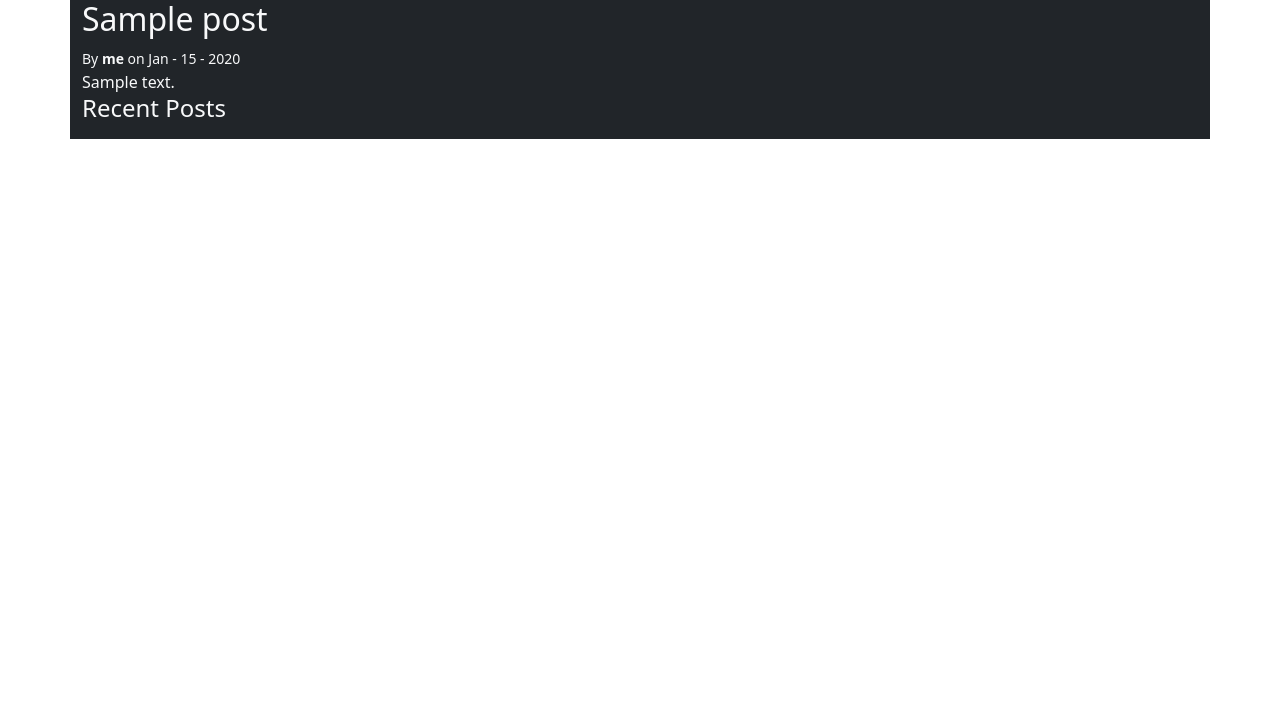
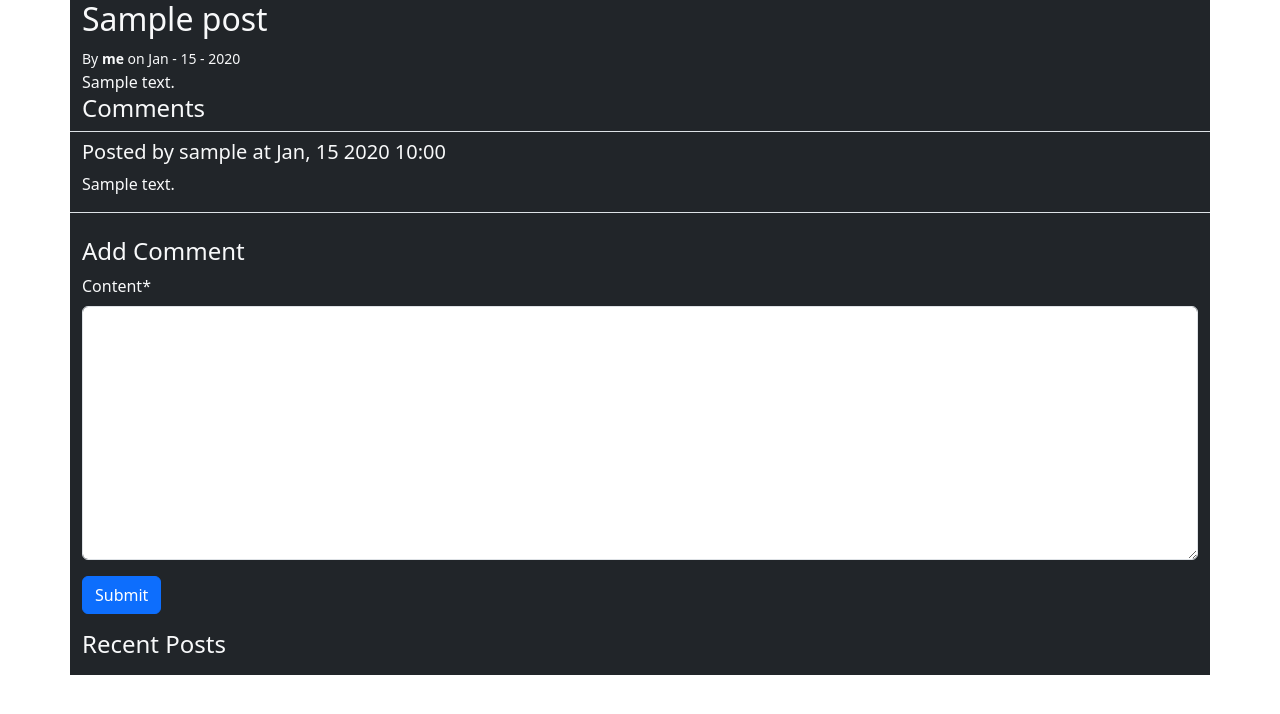
Before and after one commit to JohannQuispe/blango, a Django app: a page that uses templates/blog/post-detail.html in a window 1280 px wide. Shown: the top 714 px of the page. Run offline with Django 5.2, Linux system fonts and the light colour scheme; a user stored in the database is signed in; tables that the repository leaves empty hold one stand-in row (values such as "Sample post"); some libraries are stand-ins or nearby versions.

Commit message:
crispy forms end

```diff
--- a/blango/settings.py
+++ b/blango/settings.py
@@ -38,6 +38,8 @@ INSTALLED_APPS = [
     'django.contrib.messages',
     'django.contrib.staticfiles',
     'blog',
+    'crispy_forms',
+    'crispy_bootstrap5',
 ]
 
 MIDDLEWARE = [
@@ -122,3 +124,7 @@ STATIC_URL = 'static/'
 # https://docs.djangoproject.com/en/5.0/ref/settings/#default-auto-field
 
 DEFAULT_AUTO_FIELD = 'django.db.models.BigAutoField'
+
+
+CRISPY_ALLOWED_TEMPLATE_PACKS = "bootstrap5"
+CRISPY_TEMPLATE_PACK = "bootstrap5"
--- /dev/null
+++ b/blog/forms/forms.py
@@ -0,0 +1,14 @@
+from crispy_forms.layout import Submit
+from crispy_forms.helper import FormHelper
+
+from django import forms
+from blog.models import Comment
+class CommentForm(forms.ModelForm):
+    class Meta:
+        model = Comment
+        fields = ["content"]
+
+    def __init__(self, *args, **kwargs):
+        self.helper = FormHelper()
+        self.helper.add_input(Submit('submit', 'Submit'))
+        super(CommentForm, self).__init__(*args, **kwargs)
--- a/blog/views.py
+++ b/blog/views.py
@@ -1,7 +1,8 @@
 from django.shortcuts import render, get_object_or_404
 from django.utils import timezone
 from blog.models import Post
-
+from django.shortcuts import redirect
+from blog.forms.forms import CommentForm
 
 
 # Create your views here.
@@ -13,4 +14,18 @@ def index(request):
 
 def post_detail(request, slug):
     post = get_object_or_404(Post, slug=slug)
-    return render(request, "blog/post-detail.html", {"post": post})
+    if request.user.is_active:
+        if request.method == "POST":
+            comment_form = CommentForm(request.POST)
+            if comment_form.is_valid():
+                comment = comment_form.save(commit=False)
+                comment.content_object = post
+                comment.creator = request.user
+                comment.save()
+            return redirect(request.path_info)
+        else:
+            comment_form = CommentForm()
+    else:
+        comment_form = None
+    return render(request, "blog/post-detail.html", {"post": post, "comment_form": comment_form}
+)
--- a/requirements.txt
+++ b/requirements.txt
@@ -1,3 +1,5 @@
 asgiref==3.8.1
+crispy-bootstrap5==2024.2
 Django==5.0.6
+django-crispy-forms==2.2
 sqlparse==0.5.0
--- /dev/null
+++ b/templates/blog/post-comments.html
@@ -0,0 +1,32 @@
+{% load blog_extras crispy_forms_tags %}
+<h4>Comments</h4>
+{% for comment in post.comments.all %}
+    {% row "border-top pt-2" %}
+        {% col %}
+            <h5>Posted by {{ comment.creator }} at {{ comment.created_at|date:"M, d Y h:i" }}</h5>
+        {% endcol %}
+    {% endrow %}
+
+    {% row "border-bottom" %}
+        {% col %}
+            <p>{{ comment.content }}</p>
+        {% endcol %}
+    {% endrow %}
+
+    {% empty %}
+
+    {% row "border-top border-bottom" %}
+        {% col %}
+            <p>No comments.</p>
+        {% endcol %}
+    {% endrow %}
+{% endfor %}
+
+{% if request.user.is_active %}
+    {% row "mt-4" %}
+        {% col %}
+            <h4>Add Comment</h4>
+            {% crispy comment_form %}
+        {% endcol %}
+    {% endrow %}
+{% endif %}
--- a/templates/blog/post-detail.html
+++ b/templates/blog/post-detail.html
@@ -16,6 +16,7 @@
 
     {% row %}
         {% col %}
+            {% include 'blog/post-comments.html' %}
             {% recent_posts post %}
         {% endcol %}
     {% endrow %}
```
Also changed, not shown: blog/forms/__init__.py (added).
